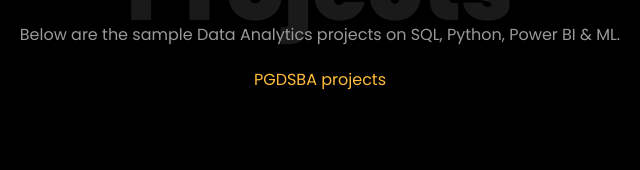
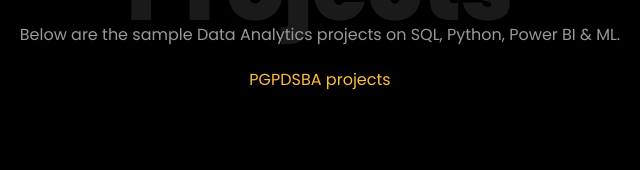
Before and after one commit to jayant1345/jayant1345.github.io, a plain HTML site: page index.html in a window 1280 px wide. Shown: the part 3410-3580 px from the top of the page, 320-960 px from the left. Drawn offline with Linux system fonts and the light colour scheme; files whose address does not match are found by name.

Commit message:
20:53 170125 great learning degree spell correction

```diff
--- a/index.html
+++ b/index.html
@@ -407,7 +407,7 @@
             <h1 class="big big-2">Projects</h1>
             <h2 class="mb-4">Projects</h2>
             <p>Below are the sample Data Analytics projects on SQL, Python, Power BI & ML.</p>
-						<p><a href="https://www.mygreatlearning.com/eportfolio/jayantkumar-jayswal">PGDSBA projects</a></p>
+						<p><a href="https://www.mygreatlearning.com/eportfolio/jayantkumar-jayswal">PGPDSBA projects</a></p>
           </div>
         </div>
         <div class="row d-flex">
```
